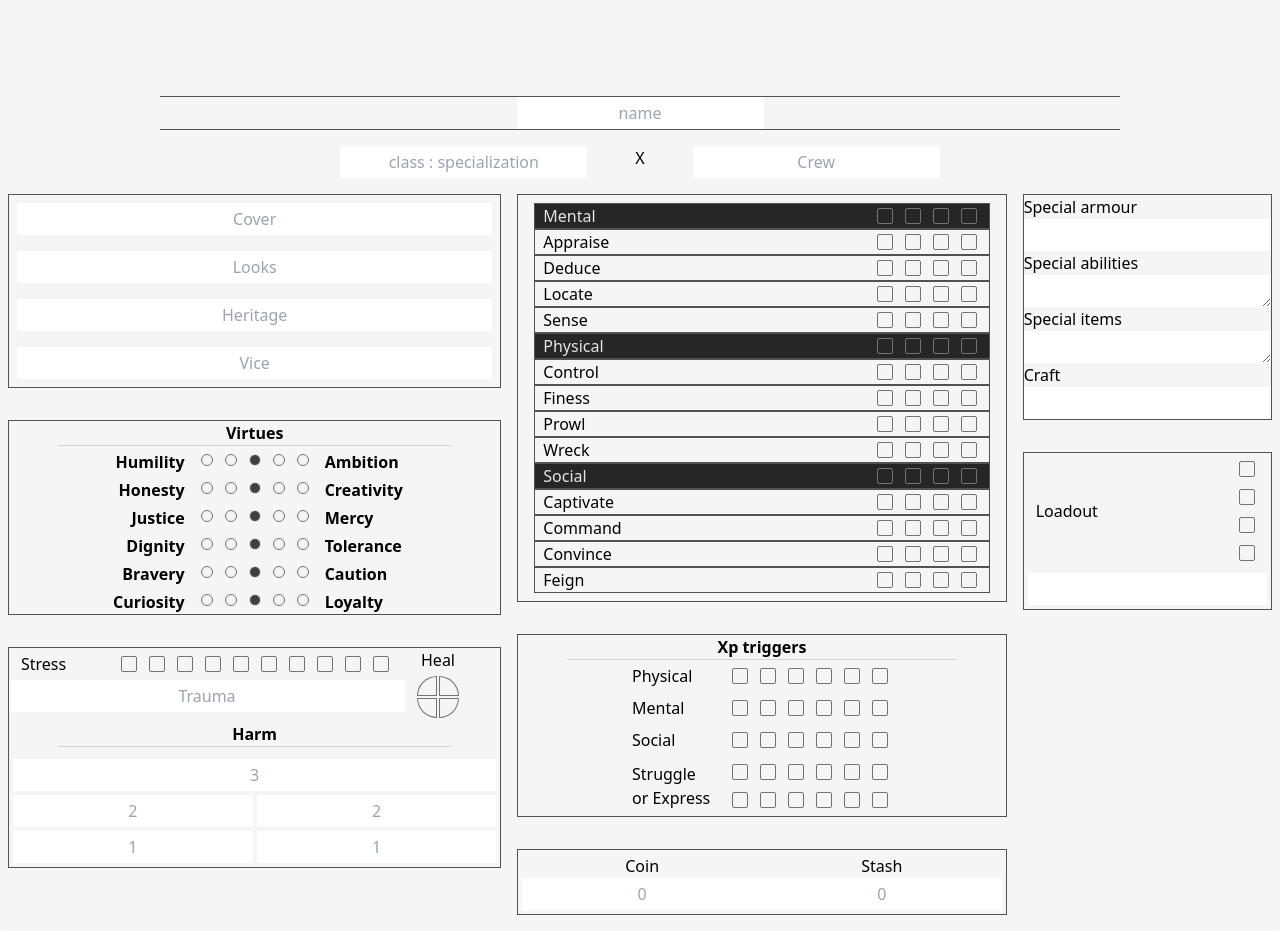
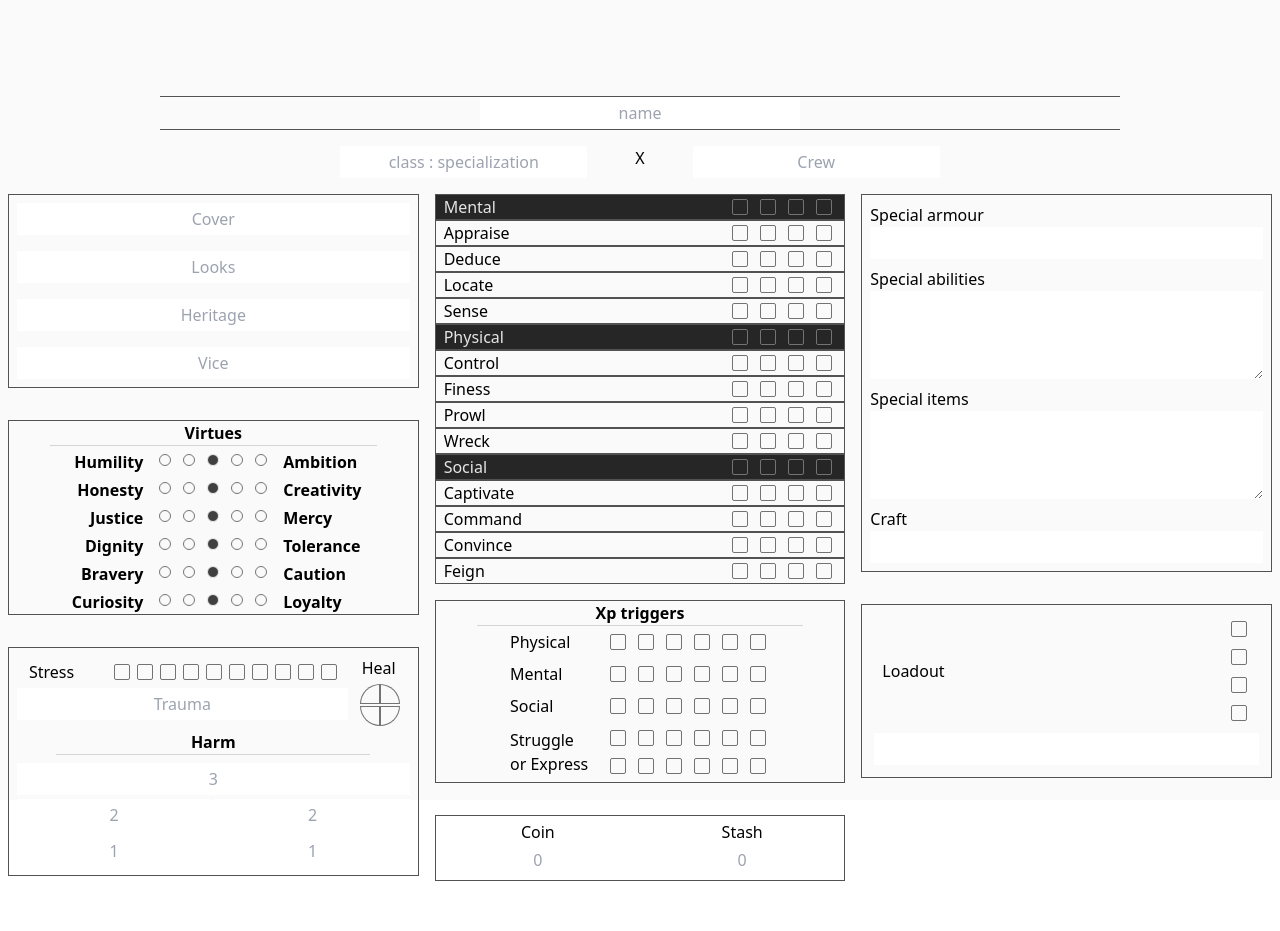
Before and after one commit to OlofMoriya/visions-of-the-arc-character-sheets, a Vue app: page / in a window 1280 px wide. After the commit the page ends 897 px from the top, so only its background shows below. Built offline with nearby package versions, Linux system fonts and the light colour scheme.

Commit message:
Styling etc.

```diff
--- a/index.html
+++ b/index.html
@@ -1,13 +1,13 @@
 <!DOCTYPE html>
-<html lang="en">
+<html lang="en" class="h-full">
   <head>
     <meta charset="UTF-8">
     <link rel="icon" href="/favicon.ico">
     <meta name="viewport" content="width=device-width, initial-scale=1.0">
     <title>Vite App</title>
   </head>
-  <body>
-    <div id="app"></div>
+  <body class="h-full w-full">
+    <div id="app" class="h-full"></div>
     <script type="module" src="/src/main.ts"></script>
   </body>
 </html>
--- a/src/components/Skill.vue
+++ b/src/components/Skill.vue
@@ -25,19 +25,19 @@ const setLevel = (level:number) => {
         <div class="flex gap-1">
             <div class="cursor-pointer w-4 h-4 m-1 border border-neutral-500 rounded-sm"
                     :class="{ ['bg-amber-600'] : first}"
-                    :onClick="()=>first ? setLevel(0) : setLevel(1)"
+                    :onClick="()=>props.level == 1 ? setLevel(0) : setLevel(1)"
             />
             <div class="cursor-pointer w-4 h-4 m-1 border border-neutral-500 rounded-sm"
                     :class="{ ['bg-amber-500'] : second}"
-                    :onClick="()=>second ? setLevel(1) : setLevel(2)"
+                    :onClick="()=>props.level == 2 ? setLevel(1) : setLevel(2)"
             />
             <div class="cursor-pointer w-4 h-4 m-1 border border-neutral-500 rounded-sm"
                     :class="{ ['bg-amber-400'] : third}"
-                    :onClick="()=>third ? setLevel(2) : setLevel(3)"
+                    :onClick="()=>props.level == 3 ? setLevel(2) : setLevel(3)"
             />
             <div class="cursor-pointer w-4 h-4 m-1 border border-neutral-500 rounded-sm"
                     :class="{ ['bg-amber-300'] : forth}"
-                    :onClick="()=>forth ? setLevel(3) : setLevel(4)"
+                    :onClick="()=>props.level == 4 ? setLevel(3) : setLevel(4)"
             />
             </div>
     </div>
--- a/src/views/CharacterSheet.vue
+++ b/src/views/CharacterSheet.vue
@@ -90,10 +90,10 @@ const load = computed(()=>Array.from({ length: 1 + user.loadLevel*2}, (value, in
 </script>
 
 <template>
-  <main class="dark:bg-neutral-900 rounded-sm bg-neutral-100 pt-20">
+  <main class="dark:bg-neutral-900 dark:text-neutral-200 rounded-sm bg-neutral-50 pt-20 h-full">
   <div class="w-full flex justify-center">
       <div class="flex justify-center dark:border-neutral-400 border-y-1 border-x-0 border border-neutral-600 my-4 w-3/4">
-          <input class="h-8 dark:bg-neutral-700 p-2 text-center" :value="user.name" placeholder="name"/>
+          <input class="h-8 dark:bg-neutral-700 p-2 text-center w-80" :value="user.name" placeholder="name"/>
       </div>
       </div>
       <div class="flex justify-center">
@@ -105,7 +105,7 @@ const load = computed(()=>Array.from({ length: 1 + user.loadLevel*2}, (value, in
               <input class="h-8 dark:bg-neutral-700 p-2 text-center"  :value="user.crew" placeholder="Crew" @input="e => user.crew = e.target.value"/>
           </div>
       </div>
-      <div class="flex justify-evenly">
+      <div class="grid grid-cols-2 lg:grid-cols-3">
         <div class="flex flex-col">
             <div class="my-4 mx-2 flex flex-col dark:border-neutral-400 border border-neutral-600">
                 <input class="h-8 dark:bg-neutral-700 p-2 text-center m-2" placeholder="Cover" :value="user.cover" @input="e => user.cover = e.target.value"/>
@@ -123,7 +123,7 @@ const load = computed(()=>Array.from({ length: 1 + user.loadLevel*2}, (value, in
                <Virtue titleLeft="Curiosity" :levelLeft="user.curiosity" :setLevelLeft="(l) => user.curiosity = l" titleRight="Loyalty" :levelRight="user.loyalty" :setLevelRight="(l) => user.loyalty = l"/>
             </div>
 
-            <div class="my-4 mx-2 flex flex-col dark:border-neutral-400 border border-neutral-600">
+            <div class="my-4 mx-2 p-2 flex flex-col dark:border-neutral-400 border border-neutral-600">
                 <div class="flex">
                     <div class="flex flex-col">
                         <GenericLevel title="Stress" :level="user.stress" :maxLevel="10" :setLevel="(l) => user.stress = l"/>
@@ -138,7 +138,7 @@ const load = computed(()=>Array.from({ length: 1 + user.loadLevel*2}, (value, in
                 <div class="flex flex-col items-center">
                     <div class="font-bold border-b-1 border-b text-center w-4/5 border-neutral-300">Harm</div>
 
-                    <div class="mt-2 gap-1 grid grid-cols-2 p-1">
+                    <div class="mt-2 gap-1 grid grid-cols-2">
                         <div class="col-span-2">
                               <input class="h-8 w-full dark:bg-neutral-700 p-2 text-center"  :value="user.harm3" placeholder="3" @input="e => user.harm3 = e.target.value"/>
                         </div>
@@ -162,7 +162,7 @@ const load = computed(()=>Array.from({ length: 1 + user.loadLevel*2}, (value, in
             </div>
         </div>
         <div class="flex flex-col">
-            <div class="my-4 mx-2 flex flex-col dark:border-neutral-400 border border-neutral-600 p-2">
+            <div class="flex flex-col mt-4">
 
                 <div class="mx-2 flex flex-col dark:border-neutral-400 border border-neutral-600 dark:bg-neutral-100 bg-neutral-800 dark:text-neutral-800 text-neutral-200">
                     <Skill title="Mental" :level="mental" :computedLevel="true"/>
@@ -219,7 +219,7 @@ const load = computed(()=>Array.from({ length: 1 + user.loadLevel*2}, (value, in
                 <GenericLevel :level="user.struggleOrExpressXp" :setLevel="(l) => user.struggleOrExpressXp = l" :maxLevel="12" title="Struggle or Express" :breakAt="6"/>
 
             </div>
-            <div class="my-4 mx-2 flex dark:border-neutral-400 border border-neutral-600 p-1">
+            <div class="my-4 mx-2 flex justify-center gap-2 dark:border-neutral-400 border border-neutral-600 p-1">
                         <div class="flex flex-col">
                                 <div class="text-center">Coin</div>
                               <input class="h-8 w-full dark:bg-neutral-700 p-2 text-center"  :value="user.coin" placeholder="0" @input="e => user.coin = e.target.value"/>
@@ -233,19 +233,19 @@ const load = computed(()=>Array.from({ length: 1 + user.loadLevel*2}, (value, in
         </div>
 
         <div class="flex flex-col">
-            <div class="my-4 mx-2 flex flex-col dark:border-neutral-400 border border-neutral-600">
+            <div class="my-4 mx-2 flex flex-col dark:border-neutral-400 border border-neutral-600 p-2">
 
                 <div class="w-full">Special armour</div>
                 <input class="w-full h-8 dark:bg-neutral-700 p-2 text-center"  :value="user.specialArmour" placeholder="" @input="e => user.specialArmour = e.target.value"/>
-                <div class="w-full">Special abilities</div>
-                <textarea class="w-full h-8 dark:bg-neutral-700 p-2 text-center" rows="3" :value="user.specialSkills" placeholder="" @input="e => user.specialSkills = e.target.value"/>
-                <div class="w-full">Special items</div>
-                <textarea rows="3" class="w-full h-8 dark:bg-neutral-700 p-2 text-center"  :value="user.specialItems" placeholder="" @input="e => user.specialItems = e.target.value"/>
-                <div class="w-full">Craft</div>
+                <div class="w-full mt-2">Special abilities</div>
+                <textarea class="w-full dark:bg-neutral-700 p-2 text-center" rows="3" :value="user.specialSkills" placeholder="" @input="e => user.specialSkills = e.target.value"/>
+                <div class="w-full mt-2">Special items</div>
+                <textarea rows="3" class="w-full dark:bg-neutral-700 p-2 text-center"  :value="user.specialItems" placeholder="" @input="e => user.specialItems = e.target.value"/>
+                <div class="w-full mt-2">Craft</div>
                 <input class="w-full h-8 dark:bg-neutral-700 p-2 text-center"  :value="user.crafting" placeholder="" @input="e => user.crafting = e.target.value"/>
 
             </div>
-            <div class="my-4 mx-2 flex flex-col dark:border-neutral-400 border border-neutral-600">
+            <div class="my-4 mx-2 flex p-2 flex-col dark:border-neutral-400 border border-neutral-600">
                 <GenericLevel :level="user.loadLevel" :setLevel="(l) => user.loadLevel = l" title="Loadout" :maxLevel="4"/>
 
                 <div class="p-1 gap-1 grid col-span-2">
```
